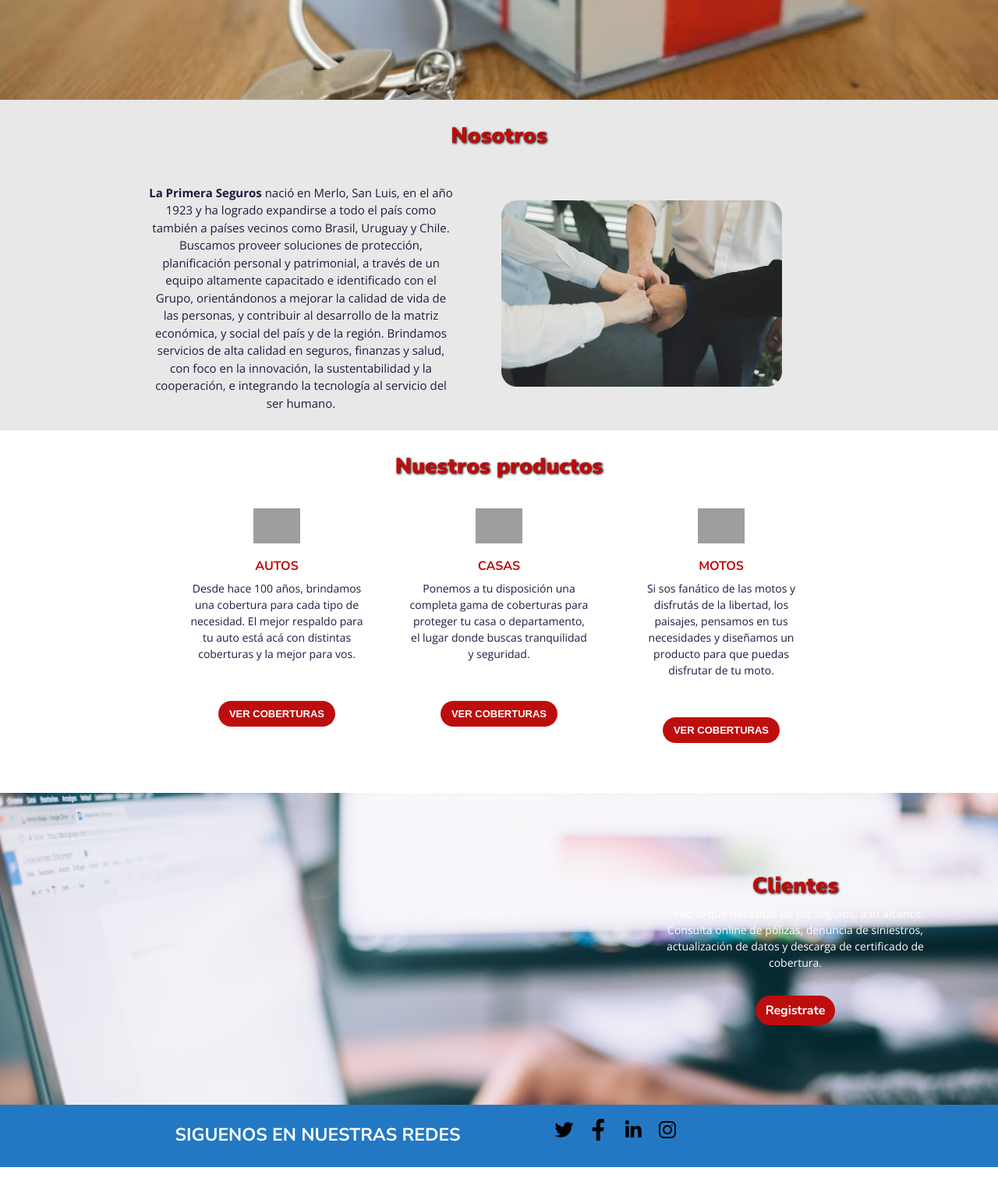
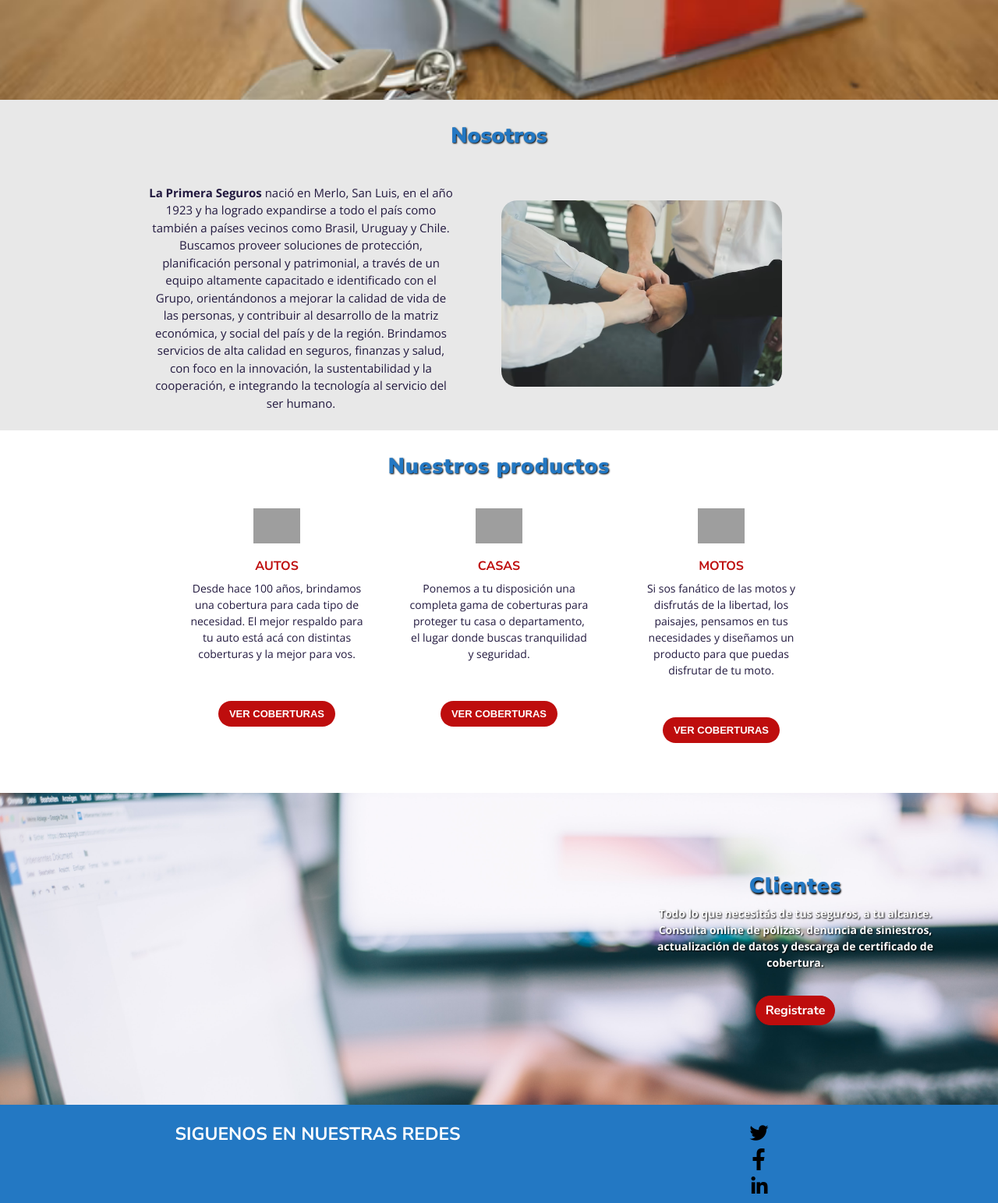
Before and after one commit to Silesp/TrabajoIntegrador-AP, a plain HTML site: page index.html in a window 1280 px wide. Shown: the part 560-2103 px from the top of the page at 78% size. Drawn offline with nearby package versions, Linux system fonts and the light colour scheme; grey boxes are pictures that could not be loaded.

Commit message:
cambios html y css

```diff
--- a/index.html
+++ b/index.html
@@ -152,7 +152,7 @@
         <h3 class="titulo-3 ">SIGUENOS EN NUESTRAS REDES</h3>
         </div>
         <div class="col-lg-4">
-        <div class="redes-container mt-3 ">
+        <div class="redes-container">
             <a href="https://twitter.com/?lang=es" class="twitter ms-2 "><i class="lab la-twitter la-2x"></i></a>
             <a href="https://es-la.facebook.com/" class="facebook ms-2"><i class="lab la-facebook-f la-2x"></i></a>
             <a href="https://ar.linkedin.com/company/website-pros" class="linkedin  ms-2 "><i class="lab la-linkedin-in la-2x"></i></a>
@@ -162,6 +162,8 @@
     </div>
    </div>
   </section>
+
+
 
 
     <!--------------Form contacto------------>
@@ -203,7 +205,7 @@
 
        <!--------------Footer------------>
   <section class="telefonos-footer justify-content-center">
-    <div class="container me-2 ">
+    <div class="container me-5">
       <div class="row justify-content-center">
        <div class="col-xs-12 col-lg-3 col-sm-4 col-md-4">
         <div class="item"  style=" margin-bottom: 30px;">
--- a/style.css
+++ b/style.css
@@ -142,12 +142,12 @@
 .titulo-nos {
     font-family:'Nunito Sans', sans-serif;
     font-size: 28px;
-    color: rgba(190, 13, 13, 1);
+    color: rgba(35, 120, 195, 1);
     font-weight: 900;
     padding-top: 30px;
     padding-bottom: 20px;
     margin-bottom: 0;
-    text-shadow: 1px 1px 3px black;
+    text-shadow: 1px 1px 2px black;
 }
 
 .parrafo-1 {
@@ -180,11 +180,12 @@
 .titulo-sec {
     font-family: 'Nunito Sans', sans-serif;
     font-size: 28px;
-    color: rgba(190, 13, 13, 1);
+    letter-spacing: 1px;
+    color: rgba(35, 120, 195, 1);
     padding-bottom: 20px;
     font-weight: 900;
     margin-top: 30px;
-    text-shadow: 1px 1px 3px black;
+    text-shadow: 1px 1px 2px black;
 
 }
 
@@ -272,24 +273,26 @@
 }
 
 .titulo-5 {
-    color: rgba(190, 13, 13, 1);
+    color: rgba(35, 120, 195, 1);
     font-size: 28px;
+    letter-spacing: 1px;
     font-weight: 900;
     font-family: 'Nunito Sans', sans-serif;
-    text-shadow: 1px 1px 3px black;
+    text-shadow: 1px 2px 2px black;
 }
 
 .parrafo-clientes{
     font-size: 14px;
     font-family: 'Open Sans', sans-serif;
-    font-weight: 400;
+    font-weight: 600;
     color: #fff;
     text-align: center;
+    text-shadow: 1px 1px 2px black
 }
 
 .banner-final {
     background-color: rgba(35, 120, 195, 1);
-    height: 80px;
+    height: auto;
 }
 
 .titulo-3 {
@@ -297,15 +300,41 @@
     font-size: 23px;
     font-family: 'Nunito Sans', sans-serif;
     font-weight: 700;
-    margin-top: 25px;
-    display: flex;
-    align-items: center;
+    margin-top: 1.5rem;
+    margin-bottom: 1.5rem;
     padding-right: 5px;
 }
 
 .redes-container{
-   margin-inline-end: 40px;
-      }
+
+    margin-top: 1.2rem;
+
+    }
+    @media (max-device-width: 960px) {
+        .redes-container{
+        margin-left:250px;
+        margin-right: 250px;
+        margin-bottom: 25px;
+        }
+    }
+
+    @media (max-device-width: 770px) {
+        .redes-container{
+        margin-left:150px;
+        margin-right: 150px;
+        margin-bottom: 25px;
+        }
+    }
+
+    @media (max-device-width: 460px) {
+        .redes-container{
+        margin-left:80px;
+        margin-right: 80px;
+        margin-bottom: 25px;
+        }
+    }
+
+
 
 .twitter  {
 
@@ -388,7 +417,6 @@
 /* <!--------------Footer------------> */
   .telefonos-footer{
     background-color: rgb(197, 196, 196);
-    color: fff;
     padding: 30px 0px;
     text-transform: uppercase;
   }
@@ -404,6 +432,7 @@
 }
 
 
+
 /* Contáctenos */
 textarea {
     resize: none;
```
